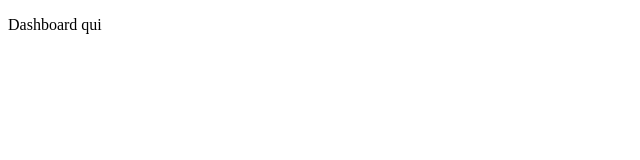
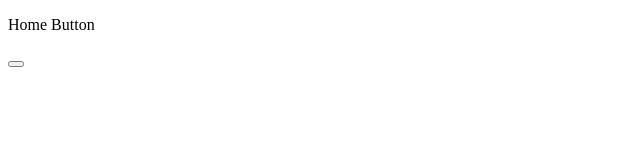
Before and after one commit to Luciara-Abreu/novo-projeto-aprender-o-basico-react, a React (Create React App) app: page /Home in a window 1280 px wide. Before the commit this address led to /pagina-inicial. Shown: the top 160 px of the page, without its empty margins (0-640 px from the left). Built offline with nearby package versions, Linux system fonts and the light colour scheme.

Commit message:
feat: add dashboard page and react router dom

```diff
--- a/src/App/pages/Home.tsx
+++ b/src/App/pages/Home.tsx
@@ -1,7 +1,17 @@
-export function Home() {
 
-  <div>
-    <h1> OLA!! </h1>
-  </div>
+const Button = () => {
+  return (
+    <div>
+      <p>Home Button</p>
+      <button />
+    </div>
+  )
+}
 
+export const Home = () => {
+  return (
+    <div>
+      <Button />
+    </div>
+  );
 }
--- a/src/App/pages/dashboard/Dashboard.tsx
+++ b/src/App/pages/dashboard/Dashboard.tsx
@@ -1,6 +1,12 @@
+const Button = () => {
+  return <button> Clique aqui!</button>
+}
 
 export const Dashboard = () => {
   return (
-    <p>Dashboard qui</p>
-  )
+    <div>
+      <p>Dashboard</p>
+      <Button />
+    </div>
+  );
 }
--- a/src/App/pages/index.ts
+++ b/src/App/pages/index.ts
@@ -1 +1,2 @@
 export * from './dashboard/Dashboard';
+export * from './login/Login';
--- /dev/null
+++ b/src/App/pages/login/Login.tsx
@@ -0,0 +1,5 @@
+export const Login = () => {
+  return (
+    <div>Login</div>
+  )
+}
--- a/src/App/routes/index.tsx
+++ b/src/App/routes/index.tsx
@@ -1,5 +1,5 @@
 import { BrowserRouter, Route, Switch, Redirect } from 'react-router-dom';
-import { Dashboard } from '../pages';
+import { Dashboard, Login } from '../pages';
 import { Home } from "../pages/Home";
 
 
@@ -9,7 +9,8 @@ export const Routes = () => {
       <Switch>
 
         <Route path='/pagina-inicial' exact component={Dashboard} />
-        <Route path='*' exact component={() => <Redirect to='/pagina-inicial' />} />
+        <Route path='/Home' exact component={Home} />
+        <Route path='/entrar' exact component={Login} />
 
 
       </Switch>
```
